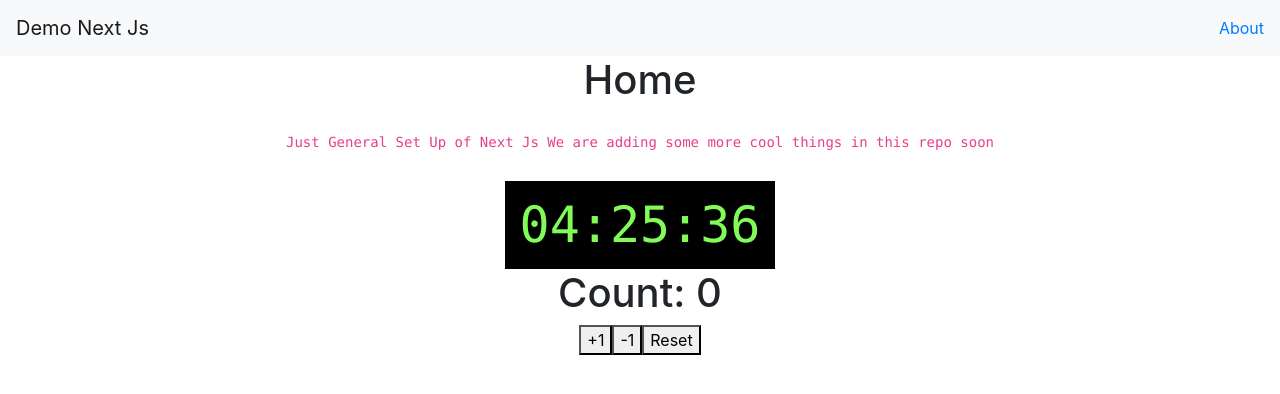
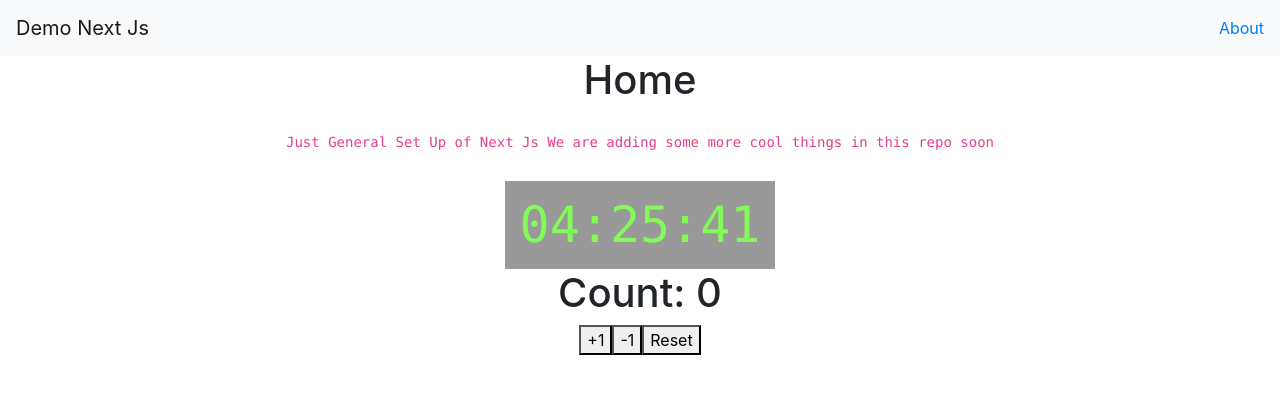
Before and after one commit to abhinitro/demo-next-js, a Next.js app: page / in a window 1280 px wide. Shown: the top 394 px of the page. Built offline with nearby package versions, Linux system fonts and the light colour scheme.

Commit message:
resolved the redux pages

```diff
--- a/components/clocks.js
+++ b/components/clocks.js
@@ -5,7 +5,7 @@ export default ({ lastUpdate, light }) => {
     console.log("In Clocks Page",lastUpdate)
     return (
       <div className={light ? 'light' : ''}>
-        {format(new Date())}
+        {format(new Date(lastUpdate))}
         <style jsx>{`
           div {
             padding: 15px;
--- a/pages/index.js
+++ b/pages/index.js
@@ -1,12 +1,47 @@
 import 'bootstrap/dist/css/bootstrap.min.css';
 import Meta from '../containers/Meta';
-import DefaultHeader from '../containers/DefaultHeader.js';
 import DefaultLayout from '../containers/DefaultLayout.js';
 import Examples from '../components/example';
 
+import {connect} from 'react-redux';
+import { startClock, serverRenderClock } from '../store'
 
-function Home() {
-    return <div >
+
+
+import React, { Component } from 'react'
+
+ class Home extends Component {
+
+  static getInitialProps ({ reduxStore, req }) {
+    const isServer = !!req
+    // DISPATCH ACTIONS HERE ONLY WITH `reduxStore.dispatch`
+    reduxStore.dispatch(serverRenderClock(isServer))
+
+    return {}
+  }
+
+  componentDidMount () {
+    // DISPATCH ACTIONS HERE FROM `mapDispatchToProps`
+    // TO TICK THE CLOCK
+    this.timer = setInterval(() => this.props.startClock(), 1000)
+  }
+
+  componentWillUnmount () {
+    clearInterval(this.timer)
+  }
+
+
+
+
+
+
+
+
+
+
+  render() {
+    return (
+      <div >
      <Meta/>
 
    <DefaultLayout>
@@ -24,6 +59,14 @@ function Home() {
        </DefaultLayout>
 
     </div>
+    )
   }
+}
 
-  export default Home
+
+
+const mapDispatchToProps = { startClock }
+export default connect(
+  null,
+  mapDispatchToProps
+)(Home)
```
